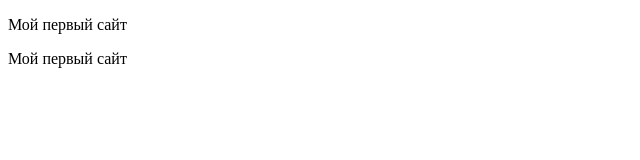
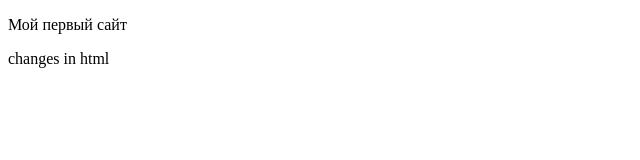
Before and after one commit to ankoleusa/olga, a plain HTML site: page index.html in a window 1280 px wide. Shown: the full height of the page, 0-640 px from the left. Drawn offline with Linux system fonts and the light colour scheme.

Commit message:
<p>changes in html</p>

```diff
--- a/index.html
+++ b/index.html
@@ -9,7 +9,7 @@
 
 <body>
      <p>Мой первый сайт</p>
-     <p>Мой первый сайт</p>
+     <p>changes in html</p>
 </body>
 
 </html>
```
